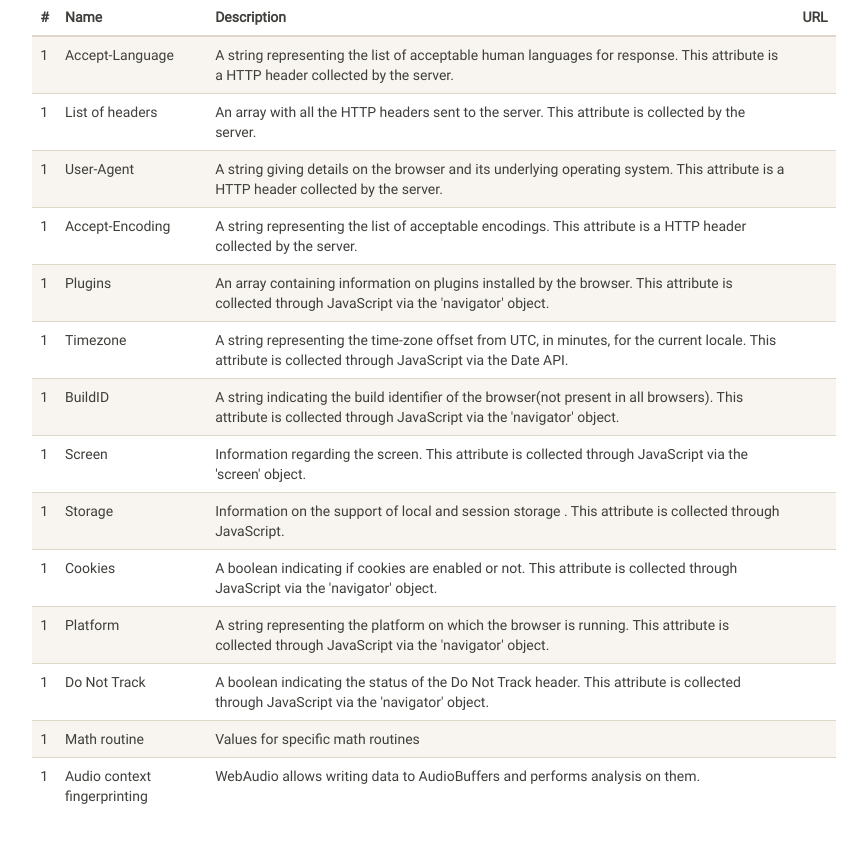
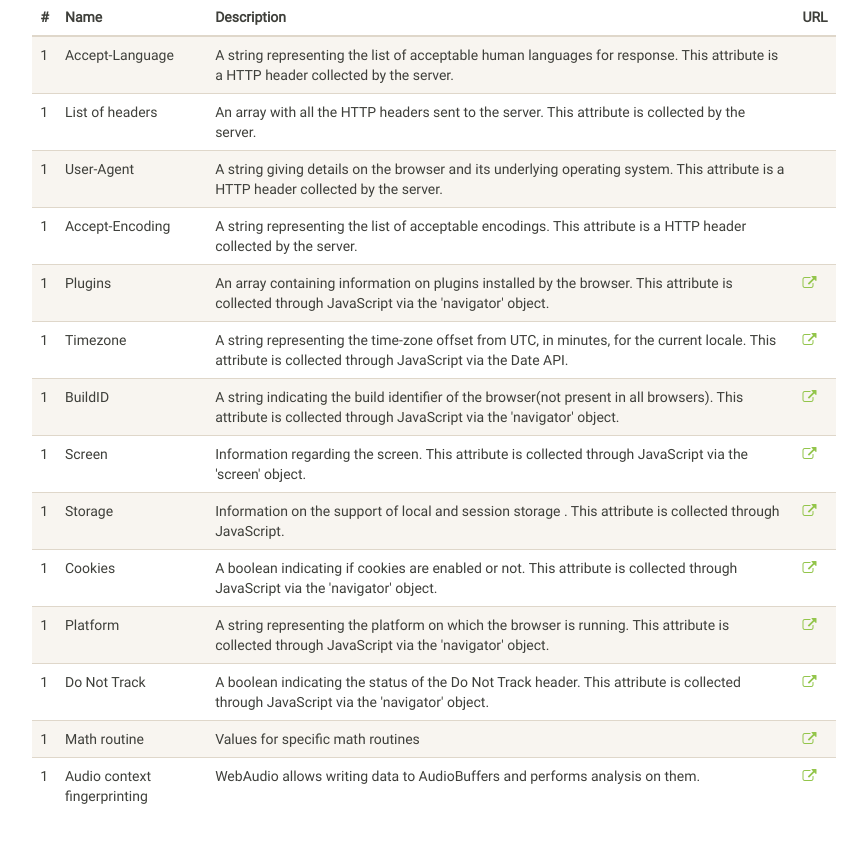
Before and after one commit to plaperdr/fp-central, a Flask app: page /faq in a window 1280 px wide. Shown: the part 141-1005 px from the top of the page, without its empty margins (206-1073 px from the left). Run offline with Flask 2, Linux system fonts and the light colour scheme; some libraries are stand-ins or nearby versions.

Commit message:
Fixing typo in a class in FAQ

```diff
--- a/templates/faq.html
+++ b/templates/faq.html
@@ -25,7 +25,7 @@
                 <td>{{ def.description }}</td>
                 <td>
                     {%  if def.URL is defined %}
-                    <a href="{{ def.URL }}" target="_blank"><i class="gfa fa-external-link" aria-hidden="true"></i></a>
+                    <a href="{{ def.URL }}" target="_blank"><i class="fa fa-external-link" aria-hidden="true"></i></a>
                     {% endif %}
                 </td>
             </tr>
```
